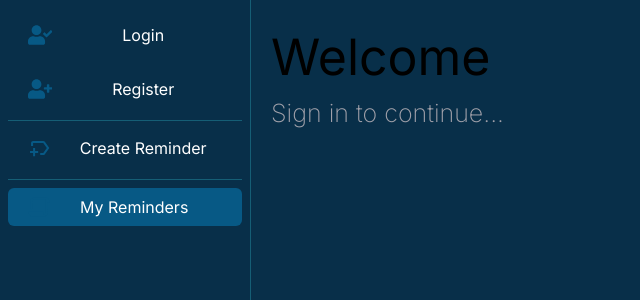
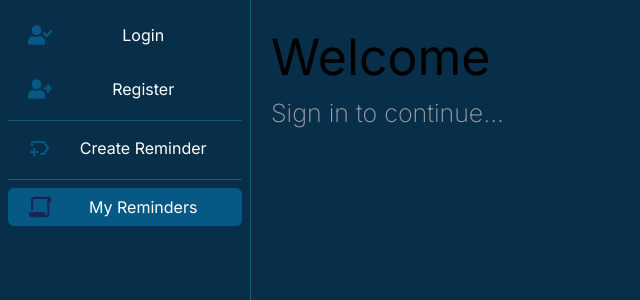
Before and after one commit to ether97/reminders, a Next.js app: page /home in a window 1280 px wide. Shown: the top 300 px of the page, without its empty margins (0-640 px from the left). Built offline with nearby package versions, Linux system fonts and the light colour scheme; no server answers.

Commit message:
subcategory edit

```diff
--- a/components/Subcategory.tsx
+++ b/components/Subcategory.tsx
@@ -6,7 +6,6 @@ import axios from "axios";
 
 import { toast } from "react-hot-toast";
 import { Reminder } from "@prisma/client";
-import { Priority } from "@prisma/client";
 import { twMerge } from "tailwind-merge";
 import { MouseEventHandler } from "react";
 
@@ -14,7 +13,7 @@ interface SubcategoryProps {
   icon: IconType;
   label: string;
   inverted?: boolean;
-  onClick: (label: string) => void;
+  onClick?: () => void;
 }
 
 const Subcategory: React.FC<SubcategoryProps> = ({
@@ -23,28 +22,27 @@ const Subcategory: React.FC<SubcategoryProps> = ({
   inverted,
   onClick,
 }) => {
+  if (inverted) {
+    return (
+      <div
+        className={`flex flex-row gap-3 items-center w-full px-5 rounded-md text-md py-1 my-2 group bg-lightbackground`}
+      >
+        <Icon size={30} className={`text-darkbackground   `} />
+        <p className={`w-full text-md text-center text-white`}>{label}</p>
+      </div>
+    );
+  }
   return (
     <div
-      className={`flex flex-row gap-3 items-center w-full px-5 rounded-md text-md
-      ${
-        !inverted
-          ? "hover:bg-lightbackground hover:text-zinc-400 transition duration-500 cursor-pointer"
-          : "bg-lightbackground gap-[30px]"
-      } py-1 my-2 group`}
-      onClick={() => onClick(label)}
+      onClick={onClick}
+      className={`flex flex-row gap-3 items-center w-full px-5 rounded-md text-md hover:bg-lightbackground hover:text-zinc-400 transition duration-500 cursor-pointer py-1 my-2 group`}
     >
       <Icon
         size={30}
-        className={`text-lightbackground ${
-          !inverted
-            ? "group-hover:text-darkbackground transition"
-            : "text-darkbackground"
-        }  `}
+        className={`text-lightbackground group-hover:text-darkbackground transition `}
       />
       <p
-        className={`w-full text-md
-      ${!inverted ? "hover:text-zinc-400 transition" : ""}
-       text-white`}
+        className={`w-full text-md text-center hover:text-zinc-400 transition text-white`}
       >
         {label}
       </p>
```
